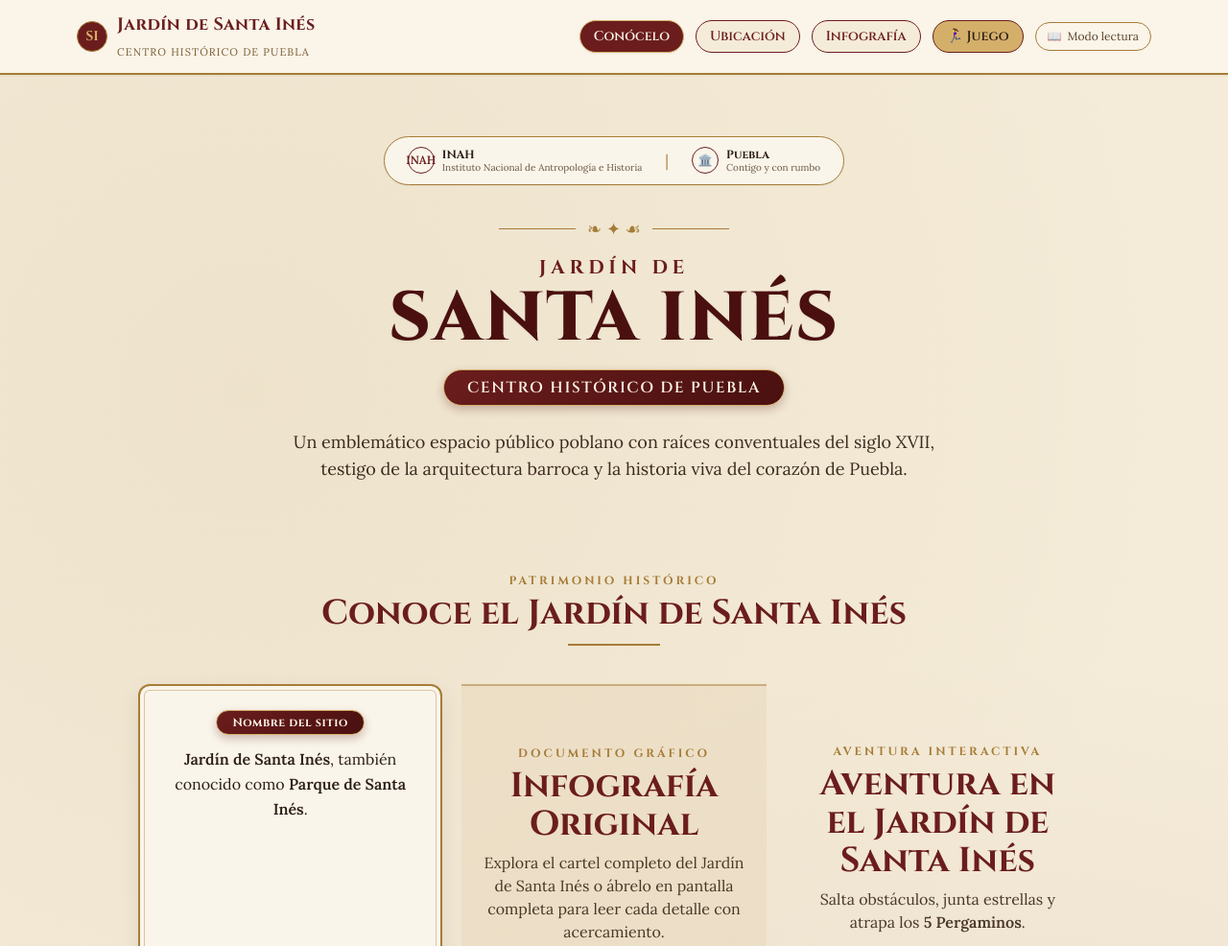
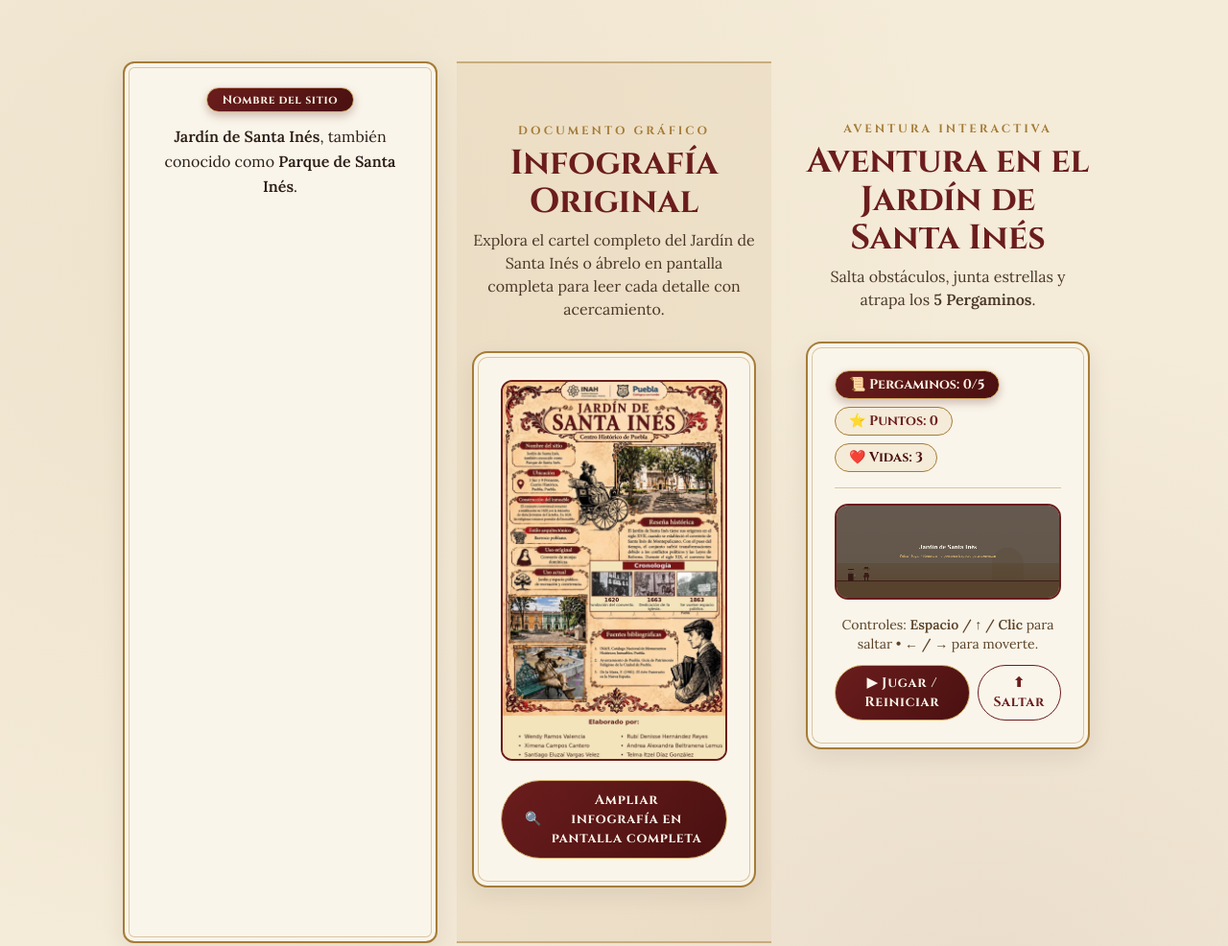
Before and after one commit to santiagovargasjlys-png/jard-n-de-santa-Ines-, a plain HTML site: page index.html in a window 1280 px wide. Shown: the top 986 px of the page at 96% size. Drawn offline with nearby package versions, Linux system fonts and the light colour scheme; a web font is replaced by a local one.

```diff
--- a/index.html
+++ b/index.html
@@ -98,89 +98,12 @@
 </head>
 <body class="antialiased selection:bg-[#6b1d1d] selection:text-[#faf5ea]">
 
-  <!-- Barra de Navegación Superior -->
-  <header class="sticky top-0 z-40 bg-[#faf5ea]/95 backdrop-blur-md border-b-2 border-[#a67c37] shadow-sm">
-    <div class="max-w-6xl mx-auto px-4 py-3 flex flex-wrap items-center justify-between gap-3">
-      <a href="#inicio" class="flex items-center gap-2.5 group">
-        <span class="w-8 h-8 rounded-full bg-[#6b1d1d] text-[#d4af6a] flex items-center justify-center font-cinzel font-bold text-sm border border-[#a67c37]">SI</span>
-        <div>
-          <span class="font-cinzel font-bold text-[#6b1d1d] text-base sm:text-lg tracking-wide block leading-none">Jardín de Santa Inés</span>
-          <span class="text-[11px] uppercase tracking-widest text-[#7a5c32]">Centro Histórico de Puebla</span>
-        </div>
-      </a>
-
-      <!-- 3 Botones Principales -->
-      <nav class="flex items-center gap-2 sm:gap-3">
-        <a href="#conocelo" class="px-3.5 py-1.5 rounded-full text-xs sm:text-sm font-cinzel font-semibold bg-[#6b1d1d] text-[#faf5ea] border border-[#d4af6a] hover:bg-[#4a1010] transition shadow-sm">
-          Conócelo
-        </a>
-        <a href="#ubicacion" class="px-3.5 py-1.5 rounded-full text-xs sm:text-sm font-cinzel font-semibold bg-[#f4ebd8] text-[#6b1d1d] border border-[#6b1d1d] hover:bg-[#6b1d1d] hover:text-[#faf5ea] transition">
-          Ubicación
-        </a>
-        <a href="#infografia" class="px-3.5 py-1.5 rounded-full text-xs sm:text-sm font-cinzel font-semibold bg-[#f4ebd8] text-[#6b1d1d] border border-[#6b1d1d] hover:bg-[#6b1d1d] hover:text-[#faf5ea] transition">
-          Infografía
-        </a>
-<a href="#juego" class="px-3.5 py-1.5 rounded-full text-xs sm:text-sm font-cinzel font-semibold bg-[#d4af6a] text-[#2c1e16] border border-[#6b1d1d] hover:bg-[#c2994d] transition shadow-sm">
-          🏃‍♀️ Juego
-        </a>
-        <button id="toggleReadingBtn" onclick="toggleReadingMode()" title="Activar o desactivar modo lectura" class="hidden md:inline-flex items-center gap-1.5 px-3 py-1.5 rounded-full text-xs border border-[#a67c37] text-[#5c4328] hover:bg-[#e6d5b8] transition">
-          <span>📖</span> <span id="readingLabel">Modo lectura</span>
-        </button>
-      </nav>
-    </div>
-  </header>
-
   <!-- Portada Principal (Hero) -->
   <section id="inicio" class="relative py-12 sm:py-16 px-4 border-b-2 border-[#a67c37]/50">
     <div class="max-w-5xl mx-auto text-center">
-      <!-- Encabezado Institucional -->
-      <div class="inline-flex flex-wrap items-center justify-center gap-4 sm:gap-6 px-6 py-2.5 mb-8 rounded-full bg-[#faf5ea] border border-[#a67c37] shadow-sm">
-        <div class="flex items-center gap-2 text-left">
-          <div class="w-7 h-7 rounded-full border border-[#6b1d1d] flex items-center justify-center text-[#6b1d1d] font-bold text-xs">INAH</div>
-          <div class="leading-tight">
-            <p class="font-cinzel font-bold text-xs text-[#2c1e16]">INAH</p>
-            <p class="text-[10px] text-[#6b5544]">Instituto Nacional de Antropología e Historia</p>
-          </div>
-        </div>
-        <span class="hidden sm:inline text-[#a67c37]">|</span>
-        <div class="flex items-center gap-2 text-left">
-          <div class="w-7 h-7 rounded-full border border-[#6b1d1d] flex items-center justify-center text-[#6b1d1d] font-bold text-xs">🏛️</div>
-          <div class="leading-tight">
-            <p class="font-cinzel font-bold text-xs text-[#2c1e16]">Puebla</p>
-            <p class="text-[10px] text-[#6b5544]">Contigo y con rumbo</p>
-          </div>
-        </div>
-      </div>
 
-      <!-- Ornamento Superior -->
-      <div class="flex items-center justify-center gap-3 text-[#a67c37] mb-3">
-        <span class="h-[1px] w-12 sm:w-20 bg-[#a67c37]"></span>
-        <span class="text-lg">❧ ✦ ☙</span>
-        <span class="h-[1px] w-12 sm:w-20 bg-[#a67c37]"></span>
-      </div>
 
-      <p class="font-cinzel text-lg sm:text-xl tracking-[0.25em] text-[#6b1d1d] font-bold uppercase mb-1">
-        Jardín de
-      </p>
-      <h1 class="font-cinzel text-4xl sm:text-6xl md:text-7xl font-extrabold text-[#4a1010] tracking-wide drop-shadow-sm mb-4">
-        SANTA INÉS
-      </h1>
-      <div class="inline-block burgundy-ribbon px-6 py-1.5 rounded-full font-cinzel text-sm sm:text-base tracking-widest uppercase mb-6">
-        Centro Histórico de Puebla
-      </div>
 
-      <p class="max-w-2xl mx-auto text-base sm:text-lg text-[#3d2b1f] leading-relaxed mb-8">
-        Un emblemático espacio público poblano con raíces conventuales del siglo XVII, testigo de la arquitectura barroca y la historia viva del corazón de Puebla.
-      </p>
-
-  <!-- Sección 1: Conócelo (Ficha Técnica + Reseña + Cronología) -->
-  <section id="conocelo" class="py-14 px-4">
-    <div class="max-w-6xl mx-auto">
-      <div class="text-center mb-10">
-        <span class="text-xs uppercase tracking-[0.25em] text-[#a67c37] font-cinzel font-bold">Patrimonio Histórico</span>
-        <h2 class="font-cinzel text-3xl sm:text-4xl font-bold text-[#6b1d1d] mt-1">Conoce el Jardín de Santa Inés</h2>
-        <div class="w-24 h-0.5 bg-[#a67c37] mx-auto mt-3"></div>
-      </div>
 
       <!-- Ficha Técnica en 6 Tarjetas -->
       <div class="grid grid-cols-1 md:grid-cols-2 lg:grid-cols-3 gap-5 mb-12">
```
